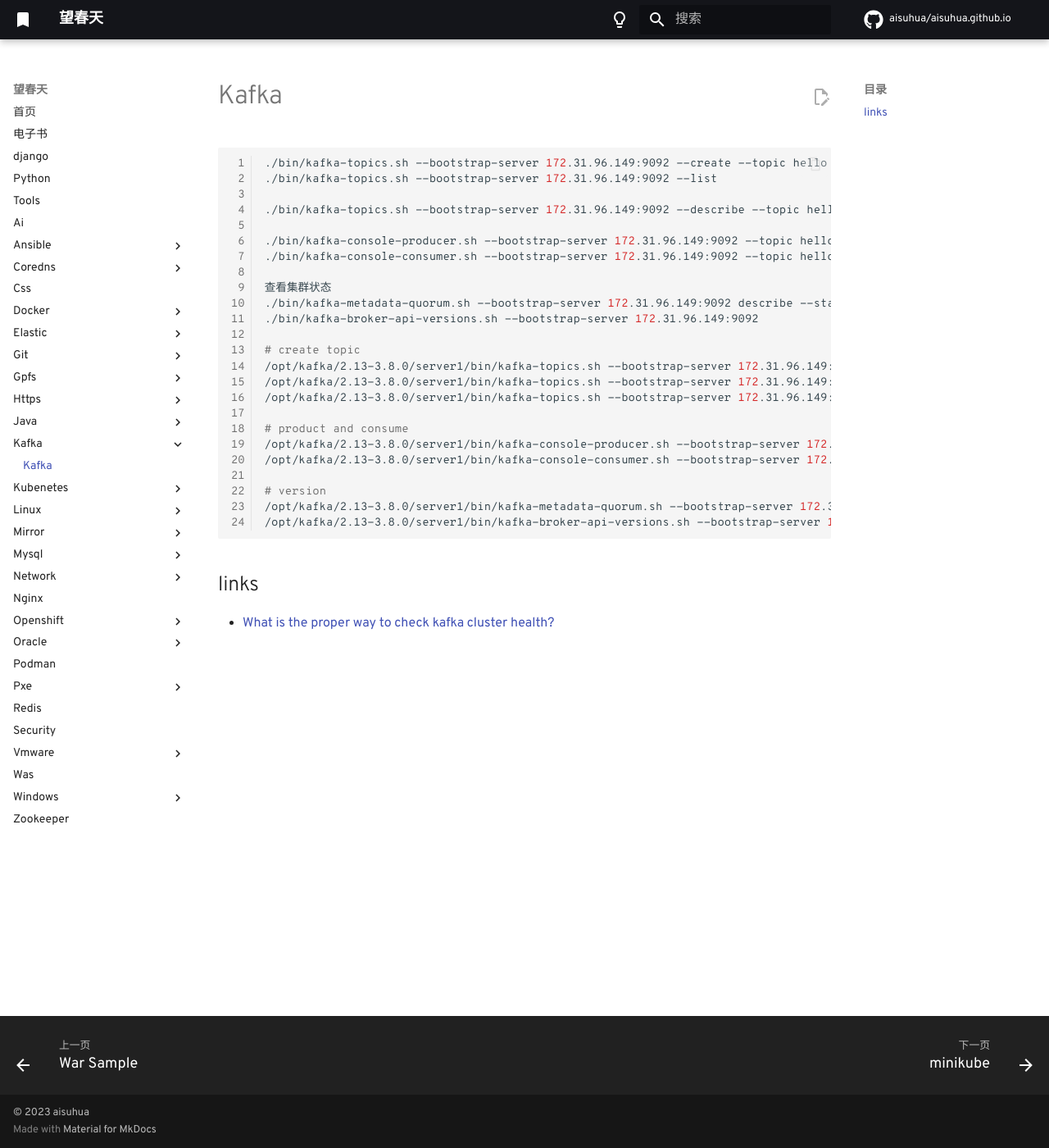
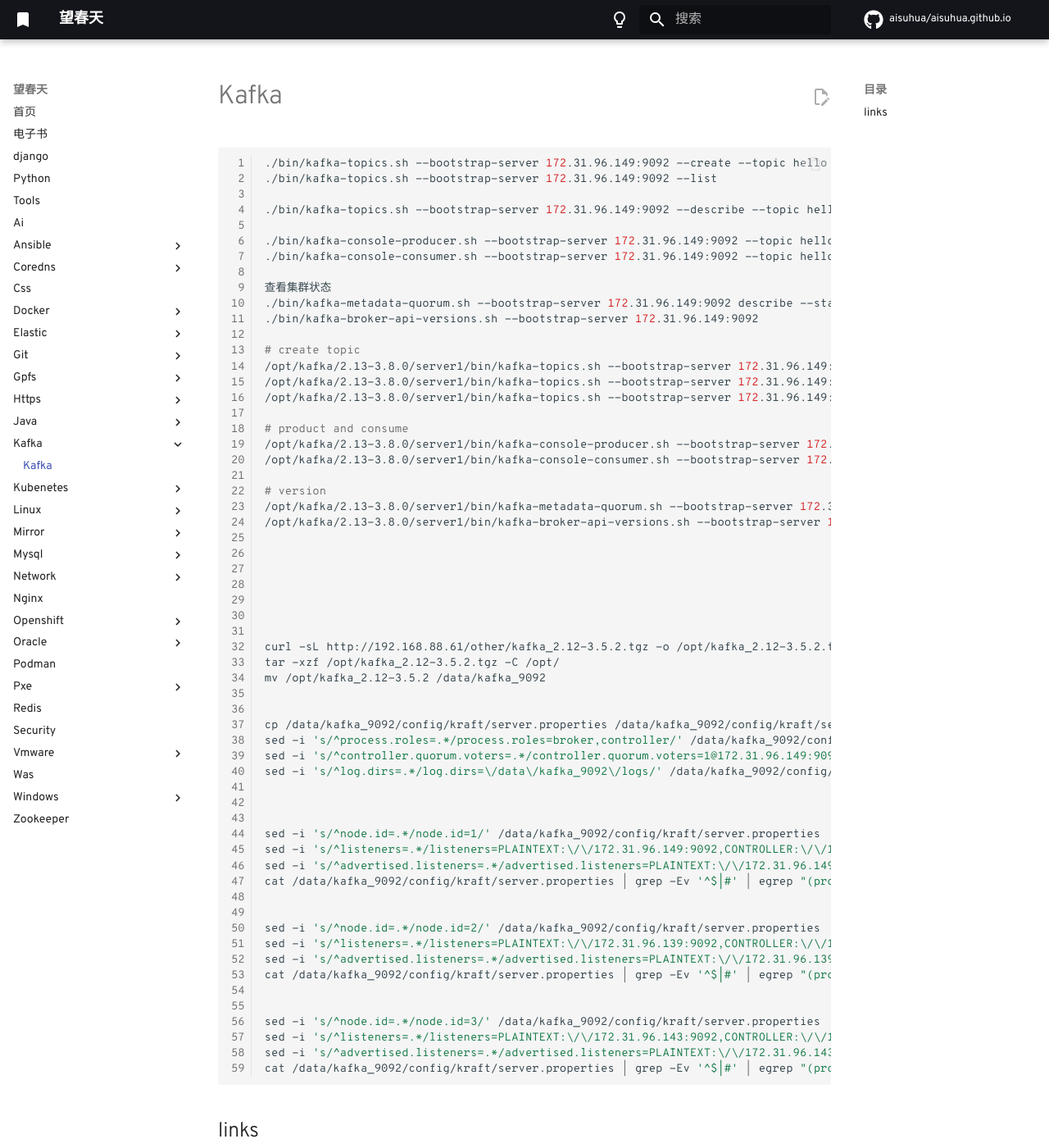
Before and after one commit to aisuhua/aisuhua.github.io, an MkDocs documentation site: the page built from docs/kafka/REAEMD.md, in a window 1280 px wide and 1400 px high. Shown: the whole window at 82% size. Built offline with MkDocs 1.6.1 and Material for MkDocs 9.7.7, drawn with Linux system fonts in a browser that asks for light colours; comment, search, counter and statistics services are not loaded.

Commit message:
REAEMD.md

````diff
--- a/docs/kafka/REAEMD.md
+++ b/docs/kafka/REAEMD.md
@@ -26,6 +26,40 @@
 /opt/kafka/2.13-3.8.0/server1/bin/kafka-metadata-quorum.sh --bootstrap-server 172.31.96.149:19093 --command-config /opt/kafka/2.13-3.8.0/server1/config/kraft/admin.conf describe --status
 /opt/kafka/2.13-3.8.0/server1/bin/kafka-broker-api-versions.sh --bootstrap-server 172.31.96.149:19093 --command-config /opt/kafka/2.13-3.8.0/server1/config/kraft/admin.conf
 
+
+
+
+
+
+
+curl -sL http://192.168.88.61/other/kafka_2.12-3.5.2.tgz -o /opt/kafka_2.12-3.5.2.tgz
+tar -xzf /opt/kafka_2.12-3.5.2.tgz -C /opt/
+mv /opt/kafka_2.12-3.5.2 /data/kafka_9092
+
+
+cp /data/kafka_9092/config/kraft/server.properties /data/kafka_9092/config/kraft/server.properties.bak.$(date +%Y%m%d%H%M%S)
+sed -i 's/^process.roles=.*/process.roles=broker,controller/' /data/kafka_9092/config/kraft/server.properties
+sed -i 's/^controller.quorum.voters=.*/controller.quorum.voters=1@172.31.96.149:9093,2@172.31.96.139:9093,3@172.31.96.143:9093/' /data/kafka_9092/config/kraft/server.properties
+sed -i 's/^log.dirs=.*/log.dirs=\/data\/kafka_9092\/logs/' /data/kafka_9092/config/kraft/server.properties
+
+
+
+sed -i 's/^node.id=.*/node.id=1/' /data/kafka_9092/config/kraft/server.properties
+sed -i 's/^listeners=.*/listeners=PLAINTEXT:\/\/172.31.96.149:9092,CONTROLLER:\/\/172.31.96.149:9093/' /data/kafka_9092/config/kraft/server.properties
+sed -i 's/^advertised.listeners=.*/advertised.listeners=PLAINTEXT:\/\/172.31.96.149:9092/' /data/kafka_9092/config/kraft/server.properties
+cat /data/kafka_9092/config/kraft/server.properties | grep -Ev '^$|#' | egrep "(process.|node.id|controller.|listeners|log.dir|sadvertised.)"
+
+
+sed -i 's/^node.id=.*/node.id=2/' /data/kafka_9092/config/kraft/server.properties
+sed -i 's/^listeners=.*/listeners=PLAINTEXT:\/\/172.31.96.139:9092,CONTROLLER:\/\/172.31.96.139:9093/' /data/kafka_9092/config/kraft/server.properties
+sed -i 's/^advertised.listeners=.*/advertised.listeners=PLAINTEXT:\/\/172.31.96.139:9092/' /data/kafka_9092/config/kraft/server.properties
+cat /data/kafka_9092/config/kraft/server.properties | grep -Ev '^$|#' | egrep "(process.|node.id|controller.|listeners|log.dir|sadvertised.)"
+
+
+sed -i 's/^node.id=.*/node.id=3/' /data/kafka_9092/config/kraft/server.properties
+sed -i 's/^listeners=.*/listeners=PLAINTEXT:\/\/172.31.96.143:9092,CONTROLLER:\/\/172.31.96.143:9093/' /data/kafka_9092/config/kraft/server.properties
+sed -i 's/^advertised.listeners=.*/advertised.listeners=PLAINTEXT:\/\/172.31.96.143:9092/' /data/kafka_9092/config/kraft/server.properties
+cat /data/kafka_9092/config/kraft/server.properties | grep -Ev '^$|#' | egrep "(process.|node.id|controller.|listeners|log.dir|sadvertised.)"
 ```
 
 ## links
````
